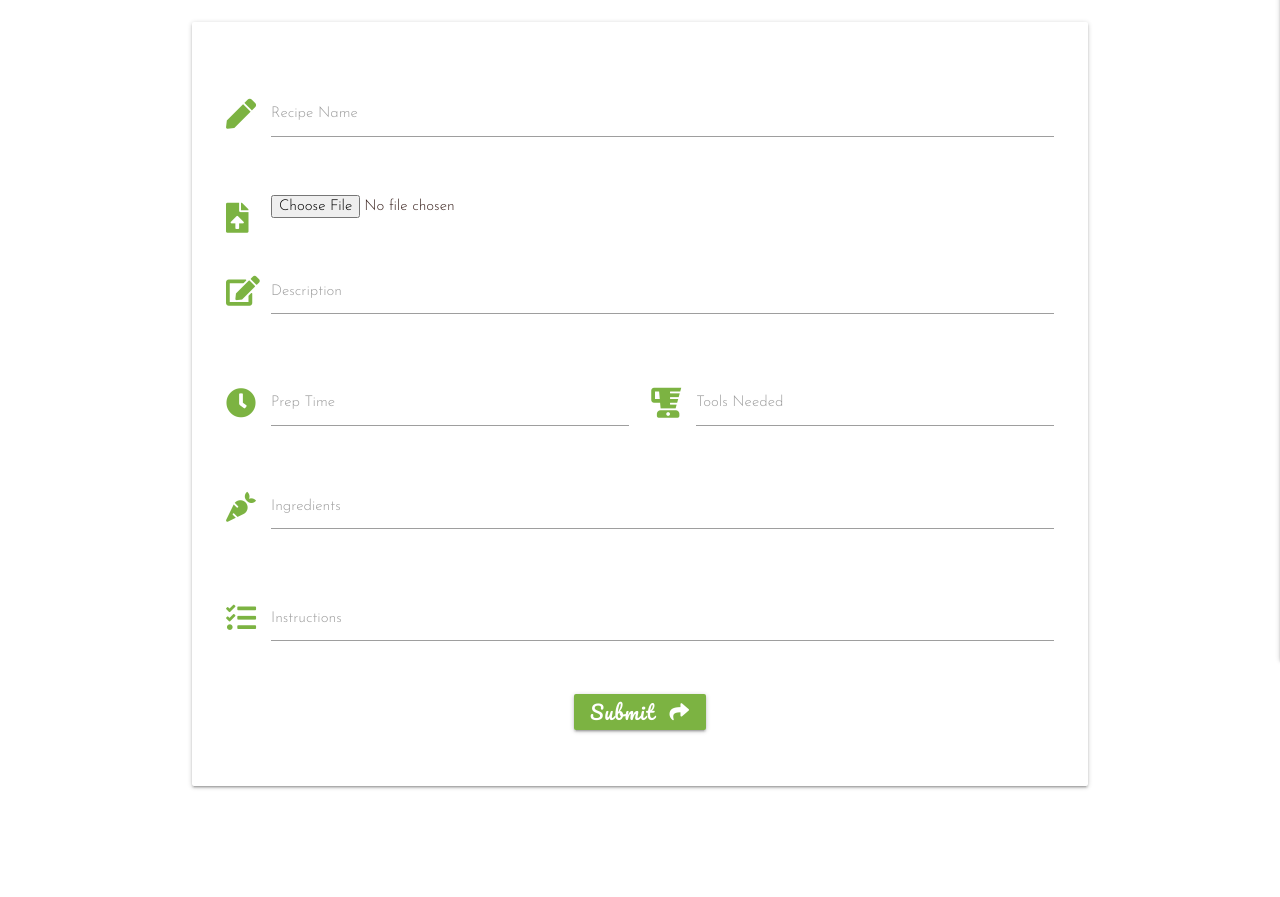
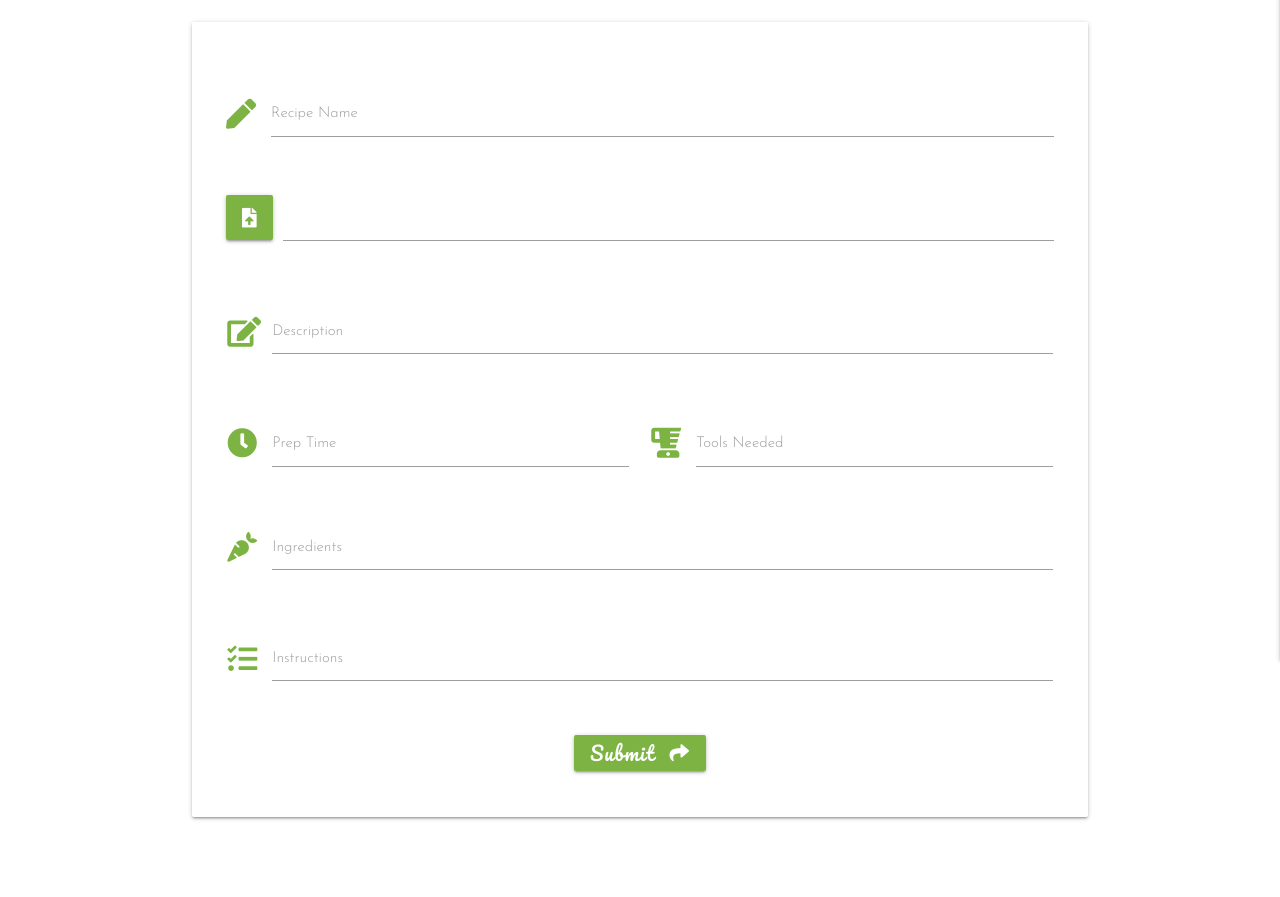
Before and after one commit to alissatroiano/Dash, a Flask app: page /add_recipe in a window 1280 px wide. Shown: the part 200-1097 px from the top of the page. Run offline with Flask 2, Linux system fonts and the light colour scheme; some libraries are stand-ins or nearby versions.

Commit message:
Refactor upload function and add form action to add recipes

```diff
--- a/app.py
+++ b/app.py
@@ -138,10 +138,10 @@ def upload(filename):
     return mongo.send_file(filename)
 
 
-@app.route("/", methods=["GET", "POST"])
+@app.route("/upload_file")
 def upload_file():
     path = url_for('static', filename='uploads/dash.jpg')
-    if request.method == 'POST':
+    if request.method == 'GET':
         # if user does not select file, stock photo will be used
         if 'file' not in request.files:
             return path
@@ -155,9 +155,10 @@ def upload_file():
             return image
         else:
             return path
+    return redirect(url_for('upload_file'))
 
 
-@app.route('/static/uploads/<filename>')
+@app.route('/uploads/<filename>', methods=["GET", "POST"])
 def uploaded_file(filename):
     return send_from_directory(app.config['UPLOAD_FOLDER'],
                                filename)
--- a/templates/add_recipe.html
+++ b/templates/add_recipe.html
@@ -16,12 +16,20 @@
             </div>
         </div>
 
-            <!-- Upload an Image -->
-    <div class="row">
-        <div class="input-field col s12">
-            <i class="fas fa-file-upload prefix light-green-text text-darken-1"></i>
-              <input type="file" name="file" id="file" required />
-        </div>
+         <!-- Upload an Image -->
+          <div class="row">
+            <!-- File Input -->
+        <form action="{{ url_for('upload_file') }}" method="POST" enctype="multipart/form-data">
+            <div class="file-field input-field col s6 m12">
+                <div class="btn light-green darken-1">
+                    <i class="fas fa-file-upload white-text"></i>
+                    <input type="file" name="file" id="file" />
+                </div>
+                <div class="file-path-wrapper">
+                    <input class="file-path validate" type="text">
+                </div>
+            </div>
+        </form>
     </div>
 
           <!--/....................... Recipe Description Row-->
```
